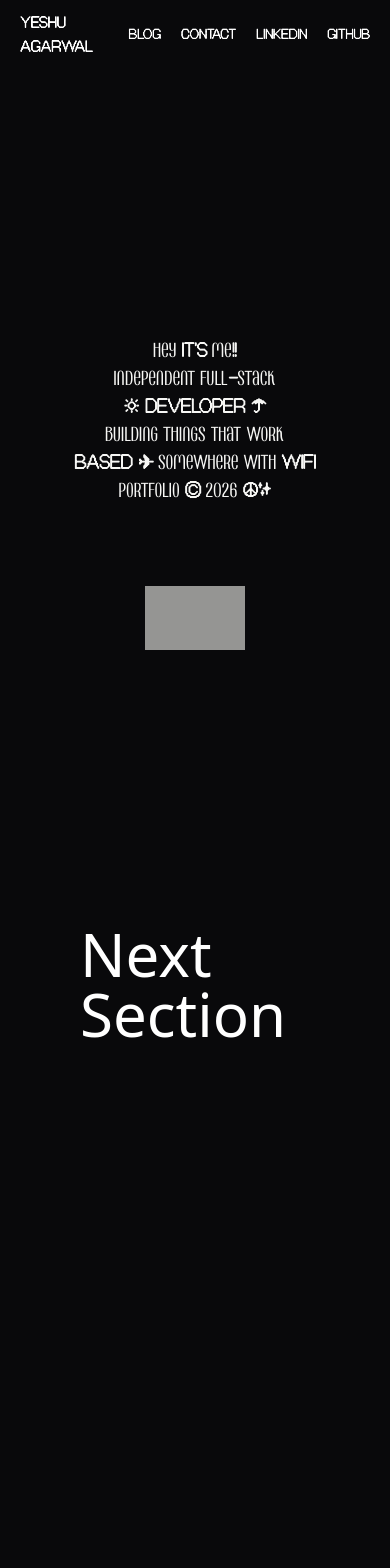
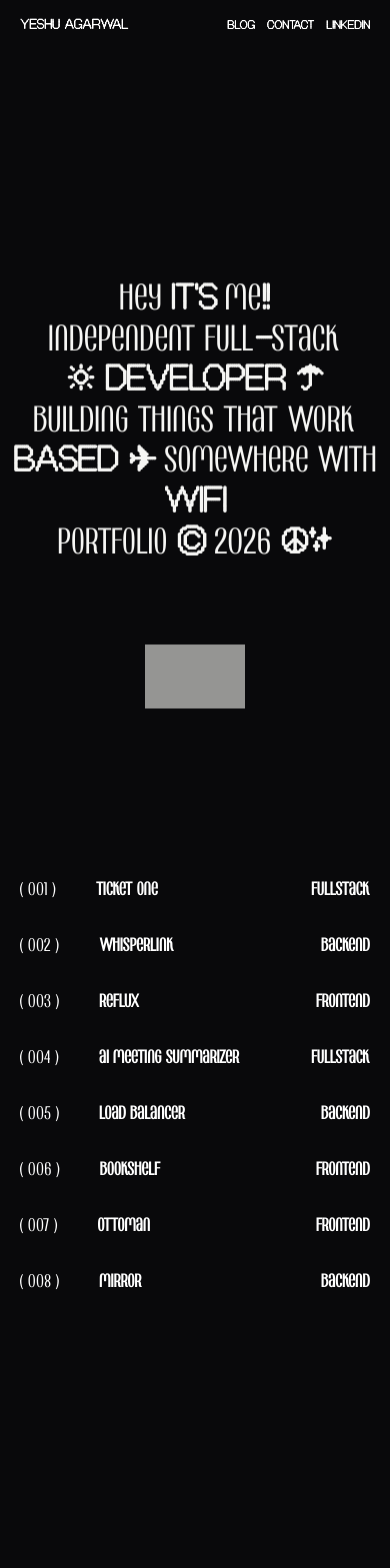
Before and after one commit to yeshu2004/portfolio-26, a Next.js app: page / in a window 390 px wide. Shown: the top 1568 px of the page. Built offline with nearby package versions, Linux system fonts and the light colour scheme; grey boxes are pictures that could not be loaded.

Commit message:
updated hero section and projects.

```diff
--- a/app/layout.tsx
+++ b/app/layout.tsx
@@ -4,8 +4,8 @@ import Link from "next/link";
 
 
 export const metadata: Metadata = {
-  title: "Create Next App",
-  description: "Generated by create next app",
+  title: "Yeshu — Full Stack Developer",
+  description: "Portfolio of Yeshu Agarwal. I build practical web and systems tools that solve real problems.",
 };
 
 export default function RootLayout({
@@ -16,15 +16,15 @@ export default function RootLayout({
   return (
     <html lang="en">
       <body className={`antialiased relative`}>
-        <div className="top-0 left-0 fixed font-['offbit-dot'] uppercase text-sm font-bold tracking-wide px-5 pt-3 z-50 bg-zinc-950 text-white flex items-center justify-between w-full">
+        <div className="top-0 left-0 fixed font-['offbit-dot'] uppercase md:text-sm  text-xs font-bold tracking-wide md:px-5 px-5 pt-4 z-50 bg-zinc-950 text-white flex items-center justify-between w-full">
           {/* left navbar */}
-          <Link href={"/"} className="text-base">Yeshu Agarwal</Link>
+          <Link href={"/"} className="md:text-base text-sm">Yeshu Agarwal</Link>
           {/* right nav */}
-          <div className="flex items-center gap-5 uppercase">
-            <Link href={""}>Blog</Link>
+          <div className="flex items-center md:gap-5 gap-3 uppercase">
+            <Link href={"#"}>Blog</Link>
             <Link href={"mailto:work.yeshuagarwal@gmail.com"}>Contact</Link>
             <Link href={"https://www.linkedin.com/in/yeshu-agarwal-linkdedin/"}>Linkedin</Link>
-            <Link href={"https://github.com/yeshu2004"}>GitHub</Link>
+            <Link href={"https://github.com/yeshu2004"} className="hidden md:flex">GitHub</Link>
           </div>
         </div>
         {children}
--- a/components/Hero.tsx
+++ b/components/Hero.tsx
@@ -1,23 +1,37 @@
 "use client";
 
+import { useState, useEffect } from "react";
 import { motion } from "framer-motion";
 
-const COLS = 25;
-const ROWS = 15;
-const TOTAL = COLS * ROWS;
+export default function Hero() {
 
-export default function Hero() {
+  const [cols, setCols] = useState(0);
+  const [rows, setRows] = useState(0);
+
+  useEffect(() => {
+    const update = () => {
+      setCols(Math.floor(window.innerWidth / 40));
+      setRows(Math.floor(window.innerHeight / 40));
+    };
+
+    update();
+    window.addEventListener("resize", update);
+
+    return () => window.removeEventListener("resize", update);
+  }, []);
+  if (!cols || !rows) return null;
+
   return (
     <main className="h-screen w-full sticky top-0 bg-white overflow-hidden">
       {/* Grid */}
       <div
         className="grid h-full w-full"
         style={{
-          gridTemplateColumns: `repeat(${COLS}, 1fr)`,
-          gridTemplateRows: `repeat(${ROWS}, 1fr)`,
+          gridTemplateColumns: `repeat(${cols}, 1fr)`,
+          gridTemplateRows: `repeat(${rows}, 1fr)`,
         }}
       >
-        {Array.from({ length: TOTAL }).map((_, i) => (
+        {Array.from({ length: cols*rows }).map((_, i) => (
           <motion.div
             key={i}
             className="bg-zinc-950"
@@ -34,13 +48,14 @@ export default function Hero() {
         ))}
       </div>
 
-      {/* Center Text */}
+      {/* center text */}
       <div
         className="
           absolute left-1/2 top-1/2 w-full
           -translate-x-1/2 -translate-y-1/2
-          text-white text-xl md:text-5xl
+          text-white text-4xl md:text-6xl
           pointer-events-none mix-blend-difference text-center font-['noto']
+          select-none
         "
       >
         <h1>
@@ -60,7 +75,7 @@ export default function Hero() {
           </span>
           STACK
         </h1>
-        <h1 className="font-['offbit-dot'] tracking-normal font-bold md:pt-2">
+        <h1 className="font-['offbit-dot'] tracking-normal font-bold">
           ☼ DEVELOPER ☂
         </h1>
         <h1>BUILDING THINGS THAT WORK</h1>
@@ -78,7 +93,7 @@ export default function Hero() {
           <span className="font-[offbit-dot] font-bold">☮✨</span>
         </h1>
 
-        {/* Giphy */}
+        {/* giphy */}
         <div className="mt-20 absolute left-1/2 -translate-x-1/2 flex justify-center pointer-events-auto">
           <div
             style={{
@@ -91,6 +106,7 @@ export default function Hero() {
               src="https://giphy.com/embed/UQ1EI1ML2ABQdbebup"
               width="100%"
               height="100%"
+              loading="lazy"
               style={{ position: "absolute" }}
               frameBorder="0"
               allowFullScreen
--- a/components/Projects.tsx
+++ b/components/Projects.tsx
@@ -1,7 +1,174 @@
-export default function Projects() {
+"use client";
+import { useState, useEffect } from "react";
+import { AnimatePresence, delay, motion } from "framer-motion";
+
+const items = [
+  {
+    name: "Ticket One",
+    img: "https://cdn.pixabay.com/photo/2016/11/26/23/45/dog-1861839_960_720.jpg",
+    role: "fullstack",
+    about:
+      "This project is a real-world event booking backend. It’s the kind of system you’d expect behind platforms where: users discover events, organizers create and manage them, seats are booked safely (without overbooking), tickets are generated as PDFs, and everything doesn’t fall apart under load.",
+  },
+  {
+    name: "WhisperLink",
+    img: "https://cdn.pixabay.com/photo/2017/11/09/21/41/cat-2934720_960_720.jpg",
+    role: "backend",
+    about: "WhisperLink is a thoughtfully designed anonymous Q&A platform that enables open, honest conversations while prioritizing safety and user comfort. The platform allows individuals to create personalized, shareable links through which others can submit questions anonymously.",
+  },
+  {
+    name: "Reflux",
+    img: "https://cdn.pixabay.com/photo/2016/11/26/23/45/dog-1861839_960_720.jpg",
+    role: "frontend",
+    about: "Designed and developed a modern web presence for the event that translates its creative energy into a clear, engaging, and cohesive digital experience. ReflUX is the flagship event of the UX Club at VIT Bhopal, celebrating the intersection of design, technology, and user experience.",
+  },
+  {
+    name: "AI meeting Summarizer",
+    img: "https://images.unsplash.com/photo-1572120360610-d971b9d7767c?q=80&w=500&auto=format",
+    role: "fullstack",
+    about: "full-stack application that automatically generates structured meeting summaries from raw transcripts using AI, and allows users to edit and share via email",
+  },
+  {
+    name: "Load Balancer",
+    img: "https://images.unsplash.com/photo-1452626212852-811d58933cae?q=80&w=500&auto=format",
+    role: "backend",
+    about: 2025,
+  },
+  {
+    name: "Bookshelf",
+    img: "https://cdn.pixabay.com/photo/2017/11/09/21/41/cat-2934720_960_720.jpg",
+    role: "frontend",
+    about: 2025,
+  },
+  {
+    name: "Ottoman",
+    img: "https://images.unsplash.com/photo-1452626212852-811d58933cae?q=80&w=500&auto=format",
+    role: "frontend",
+    about: 2025,
+  },
+  {
+    name: "Mirror",
+    img: "https://images.unsplash.com/photo-1572120360610-d971b9d7767c?q=80&w=500&auto=format",
+    role: "backend",
+    about: 2025,
+  },
+];
+
+export default function Images() {
+  const [hoveredIdx, setHoveredIdx] = useState<number | null>(null);
+  const [openIdx, setOpenIdx] = useState<number | null>(null);
+  const [mousePos, setMousePos] = useState({ x: 0, y: 0 });
+  const [isTransitioning, setIsTransitioning] = useState(false);
+
+  useEffect(() => {
+    const handleMouseMove = (e: MouseEvent) => {
+      setMousePos({ x: e.clientX, y: e.clientY });
+    };
+
+    window.addEventListener("mousemove", handleMouseMove);
+    return () => window.removeEventListener("mousemove", handleMouseMove);
+  }, []);
+
+  const handleMouseEnter = (idx: number) => {
+    if (hoveredIdx !== null && hoveredIdx !== idx) {
+      setIsTransitioning(true);
+      setTimeout(() => {
+        setHoveredIdx(idx);
+        setIsTransitioning(false);
+      }, 150);
+    } else {
+      setHoveredIdx(idx);
+    }
+  };
+
+  const handleMouseLeave = () => {
+    setHoveredIdx(null);
+    setIsTransitioning(false);
+  };
+
   return (
-    <section className="relative text-white min-h-screen bg-zinc-950 z-20">
-      <h1 className="text-6xl p-20">Next Section</h1>
-    </section>
+    <div
+      className="h-[90vh] w-full flex flex-col font-['noto'] items-center py-5 relative overflow-hidden bg-zinc-950 text-white uppercase">
+      {hoveredIdx !== null && (
+        <div
+          className={`fixed z-50 pointer-events-none transition-opacity duration-300 ${
+            isTransitioning ? "opacity-0" : "opacity-100"
+          }`}
+          style={{
+            left: mousePos.x + 30,
+            top: mousePos.y - 130,
+            transform: "translate(0, 0)",
+          }}
+          id="hover-image"
+        >
+          <div className="relative">
+            {/* <img
+              src={items[hoveredIdx].img}
+              alt={items[hoveredIdx].name}
+              className="w-32 h-52 object-cover transition-transform duration-300 hover:scale-105"
+              style={{
+                background: '#fff',
+              }}
+            /> */}
+            {/* <div className="bg-white text-black w-52 h-72 px-4 font-['offbit-dot'] font-semibold tracking-wider leading-relaxed  py-3">
+                <h1>{items[hoveredIdx].about}</h1>
+            </div> */}
+          </div>
+        </div>
+      )}
+
+      <div className="w-full z-10">
+        {items.map((item, idx) => (
+          <div key={idx} className="w-full">
+            <div
+              className="w-full cursor-pointer flex items-center justify-between px-5 py-3 mb-1 text-white transition-all duration-500  text-lg hover:bg-white hover:text-zinc-950 hover:px-7  "
+              onClick={() => setOpenIdx(openIdx === idx ? null : idx)}
+              onMouseEnter={() => handleMouseEnter(idx)}
+              onMouseLeave={handleMouseLeave}
+            >
+              <div className="flex items-center gap-10">
+                <span>( {String(idx + 1).padStart(3, "0")} )</span>
+                <span className="font-semibold">{item.name}</span>
+              </div>
+
+              <span className="font-semibold">{item.role}</span>
+            </div>
+
+            <AnimatePresence>
+              {openIdx === idx && (
+                <motion.div
+                  initial={{ height: 0, opacity: 0 }}
+                  animate={{ height: "auto", opacity: 1 }}
+                  exit={{ height: 0, opacity: 0 }}
+                  transition={{ duration: 0.5, ease: "easeInOut" }}
+                  className="overflow-hidden bg-zinc-950 px-5 w-2/3"
+                >
+                  <div className="text-zinc-300 text-3xl font-[noto] uppercase font-bold">
+                    {item.about}
+                  </div>
+                </motion.div>
+              )}
+            </AnimatePresence>
+          </div>
+        ))}
+      </div>
+
+      <style jsx>{`
+        @media (max-width: 768px) {
+          #hover-image {
+            left: 50% !important;
+            top: 45% !important;
+            transform: translate(-50%, -50%) !important;
+          }
+        }
+
+        .group {
+          transition: all 0.5s cubic-bezier(0.4, 0, 0.2, 1);
+        }
+        .group:hover {
+          border-left-color: #fff;
+        }
+      `}</style>
+    </div>
   );
 }
```
